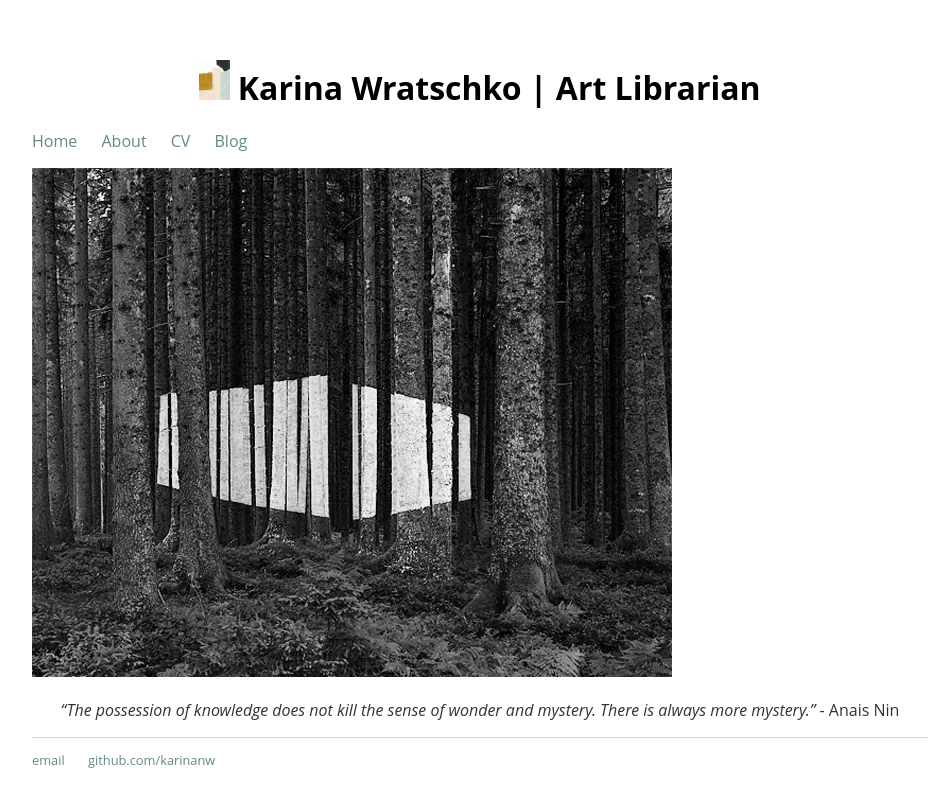
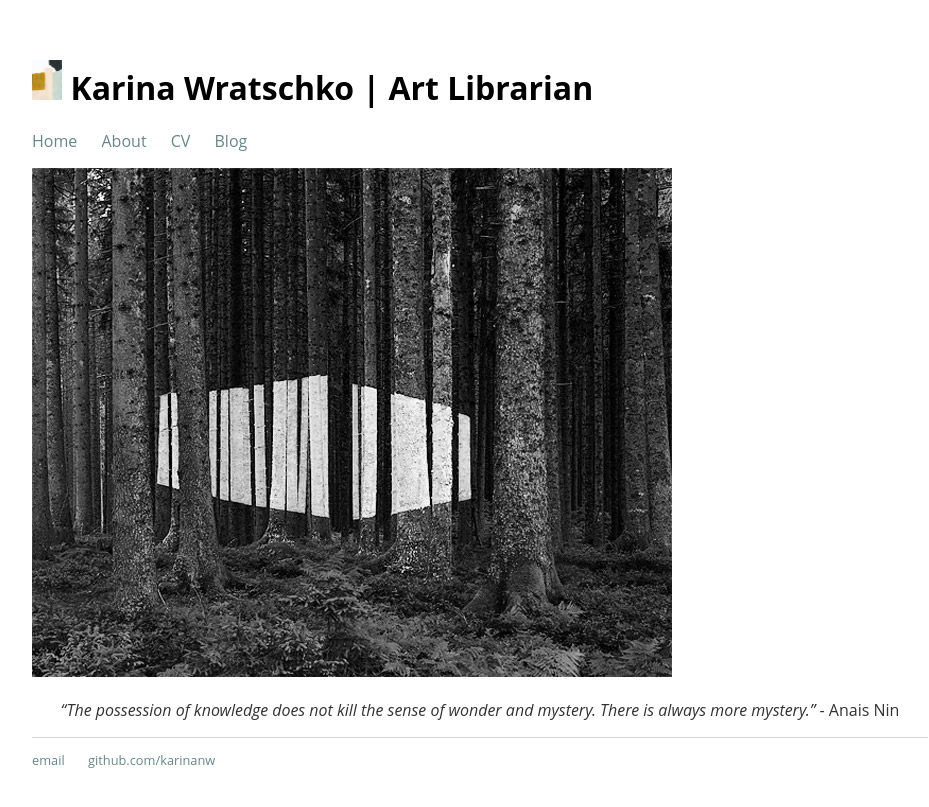
Before and after one commit to karinanw/karinanw.github.io, a Jekyll site: the page built from index.md, in a window 1280 px wide. Shown: the top 807 px of the page, without its empty margins (160-1089 px from the left). Built offline with Jekyll 4.4.1, drawn with Linux system fonts in a browser that asks for light colours.

Commit message:
Update default.html

```diff
--- a/_layouts/default.html
+++ b/_layouts/default.html
@@ -6,11 +6,7 @@
   <link rel="icon" href="/images/favicon.jpg" type="image/jpg" />
   </head>
   <body>
- <h1 align="center">
-	<a href="eportindex.html"><img src="images/logo.jpg"
-	alt="logo"
-	height="40" /></a>
-	 Karina Wratschko | Art Librarian </h1>
+ <h1> <a href="/"><img src="images/logo.jpg" alt="logo" height="40" /></a> Karina Wratschko | Art Librarian </h1>
     <nav>
 <ul>
 <li><a href="/">Home</a></li>
```
